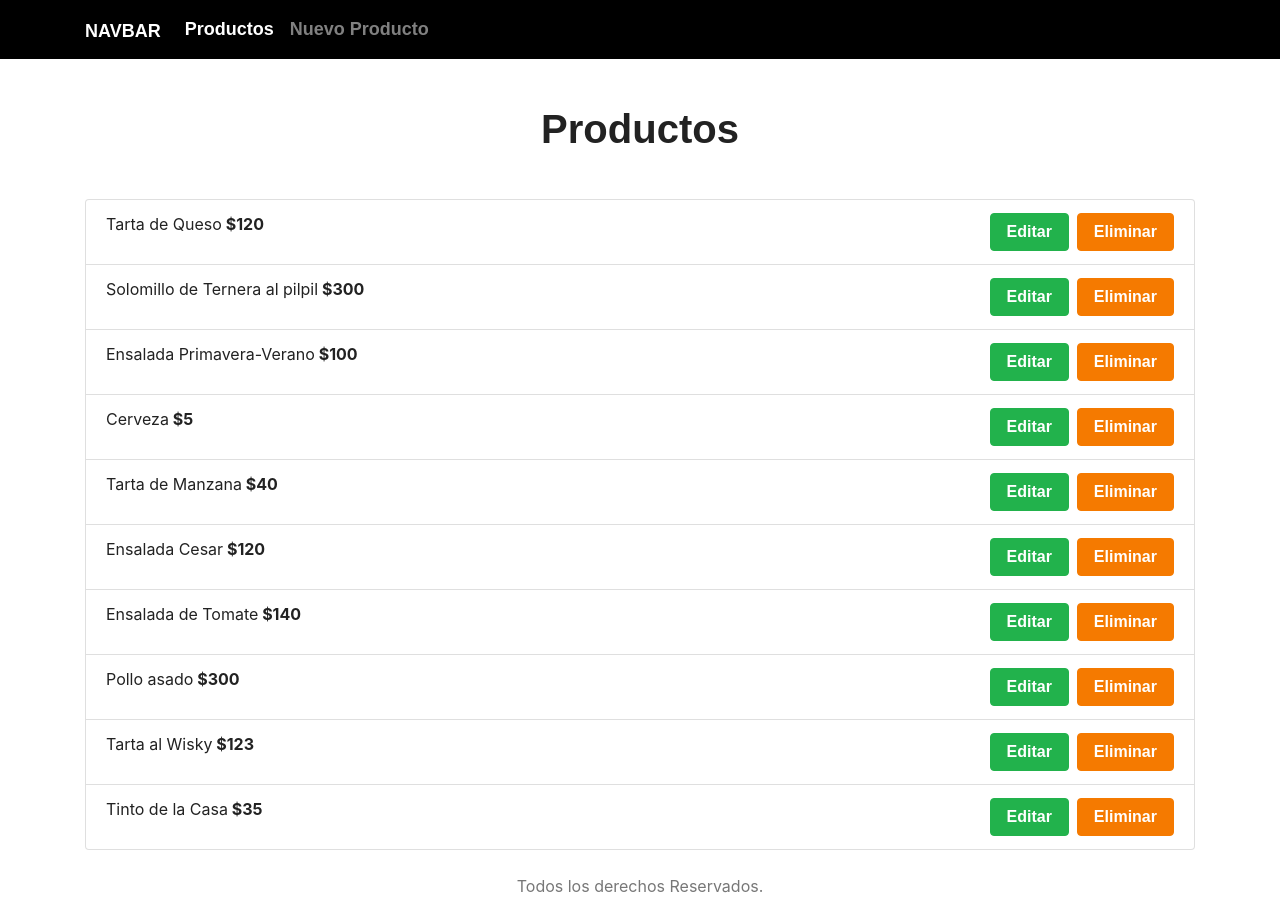
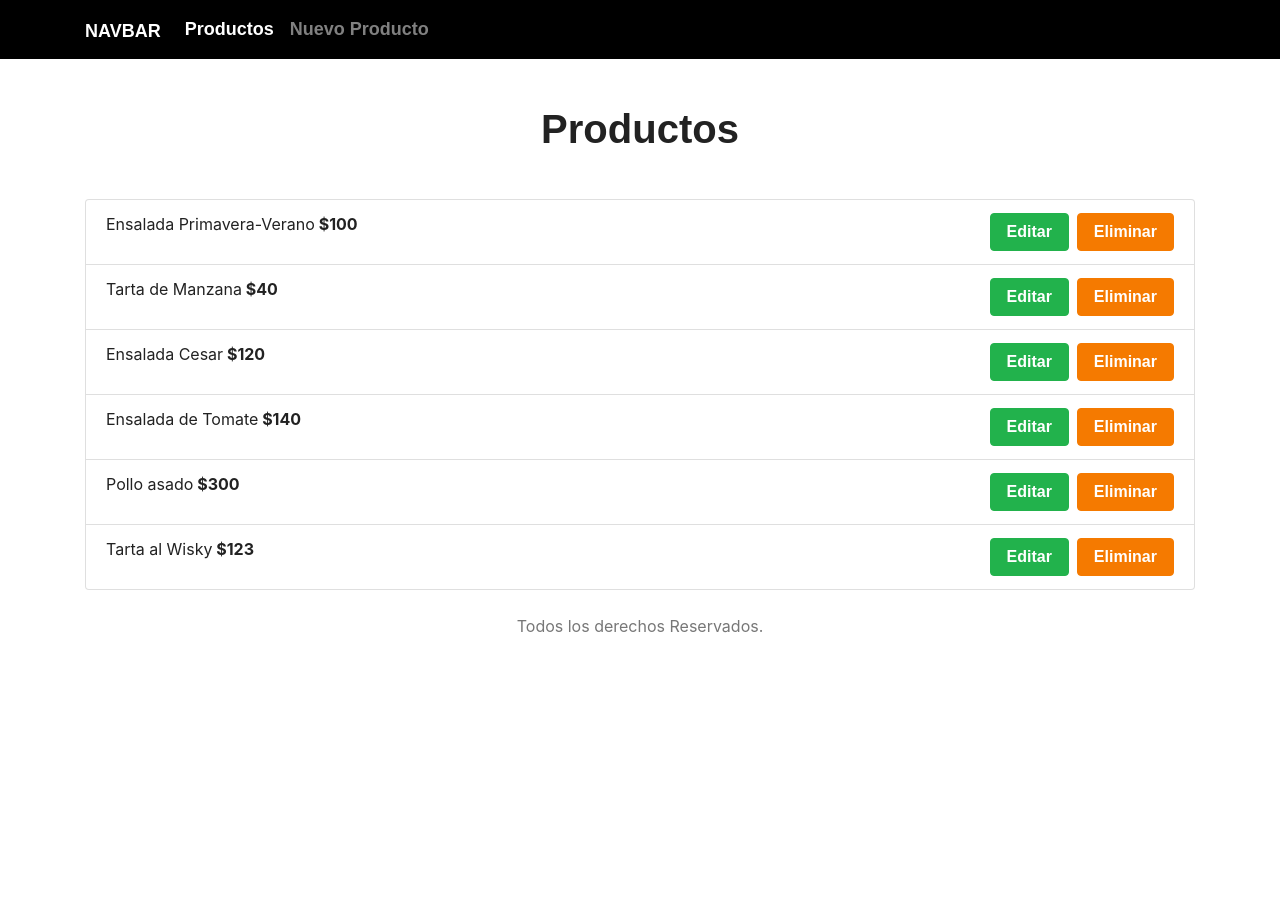
Before and after one commit to armandoltx/router-crud-react, a React (Create React App) app: page /productos in a window 1280 px wide. After the commit the page ends 800 px from the top, so only its background shows below. Built offline with nearby package versions, Linux system fonts and the light colour scheme; data requests are answered from the project's data file; a web font is replaced by a local one.

Commit message:
Eliminando el Producto

```diff
--- a/db.json
+++ b/db.json
@@ -1,28 +1,10 @@
 {
   "restaurante": [
-    {
-      "precioPlatillo": "120",
-      "nombrePlatillo": "Tarta de Queso",
-      "categoria": "postre",
-      "id": 1
-    },
-    {
-      "precioPlatillo": "300",
-      "nombrePlatillo": "Solomillo de Ternera al pilpil",
-      "categoria": "cortes",
-      "id": 2
-    },
     {
       "precioPlatillo": "100",
       "nombrePlatillo": "Ensalada Primavera-Verano",
       "categoria": "ensalada",
       "id": 3
-    },
-    {
-      "nombrePlatillo": "Cerveza",
-      "precioPlatillo": "5",
-      "categoria": "bebida",
-      "id": 4
     },
     {
       "nombrePlatillo": "Tarta de Manzana",
@@ -53,12 +35,6 @@
       "precioPlatillo": "123",
       "categoria": "postre",
       "id": 9
-    },
-    {
-      "nombrePlatillo": "Tinto de la Casa",
-      "precioPlatillo": "35",
-      "categoria": "bebida",
-      "id": 10
     }
   ]
 }
--- a/src/App.js
+++ b/src/App.js
@@ -47,6 +47,7 @@ function App() {
             render={ () => (
               <Productos
                 productos={productos}
+                guardarRecargarProductos={guardarRecargarProductos}
               />
             ) }
           />
--- a/src/components/EditarProducto.js
+++ b/src/components/EditarProducto.js
@@ -75,9 +75,9 @@ const EditarProducto = (props) => {
     } catch (error) {
         console.log(error);
         Swal.fire({
-        type: 'error',
-        title: 'Oops...',
-        text: 'Algo Fue mal, vuelve a intentarlo'
+            type: 'error',
+            title: 'Oops...',
+            text: 'Algo Fue mal, vuelve a intentarlo'
         })
     }
 
--- a/src/components/ProductoLista.js
+++ b/src/components/ProductoLista.js
@@ -1,10 +1,51 @@
 import React from 'react';
 import { Link } from 'react-router-dom'; // pq necesitamos anadir esto para los botones
 
-const ProductoLista = ({producto}) => {
+import axios from 'axios';
+import Swal from 'sweetalert2';
+
+const ProductoLista = ({producto, guardarRecargarProductos}) => {
 
   const eliminarProducto = (id) => {
     console.log("eliminando ", id);
+
+    Swal.fire({
+      title: 'Seguro?',
+      text: "Una vez eliminado el producto, no se puede recuperar",
+      type: 'warning',
+      showCancelButton: true,
+      confirmButtonColor: '#3085d6',
+      cancelButtonColor: '#d33',
+      confirmButtonText: 'Si, Elimina',
+      cancelButtonText: 'Cancelar'
+    }).then( async (result) => {
+      if(result.value) {
+        try {
+          // para eliminar usamos axios
+          const url = `http://localhost:4000/restaurante/${producto.id}`;
+          // console.log(url);
+          const resultado = await axios.delete(url);
+
+          if(resultado.status === 200) {
+            Swal.fire(
+              'Eliminado!',
+              'El Producto se ha eliminado',
+              'success'
+            )
+
+            // volver a consultar la api
+            guardarRecargarProductos(true);
+          }
+        } catch (error) {
+            console.log(error);
+            Swal.fire({
+              type: 'error',
+              title: 'Oops...',
+              text: 'Algo Fue mal, vuelve a intentarlo'
+            })
+        }
+      }
+    })
   }
 
 
--- a/src/components/Productos.js
+++ b/src/components/Productos.js
@@ -1,7 +1,7 @@
 import React, { Fragment } from 'react';
 import ProductoLista from './ProductoLista';
 
-const Productos = ({productos}) => {
+const Productos = ({productos, guardarRecargarProductos}) => {
   return (
     <Fragment>
       <h1 className="text-center">Productos</h1>
@@ -11,6 +11,7 @@ const Productos = ({productos}) => {
           <ProductoLista
             key={producto.id}
             producto={producto}
+            guardarRecargarProductos={guardarRecargarProductos}
           />
         ))}
       </ul>
```
